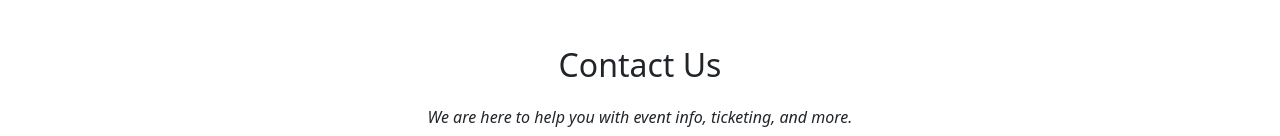
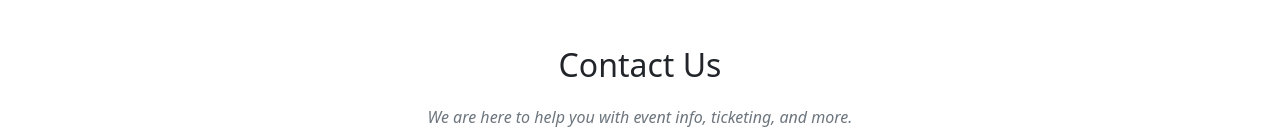
Before and after one commit to Ashna-Wasif/events-project, a plain HTML site: page index.html in a window 1280 px wide. Shown: the part 1330-1466 px from the top of the page. Drawn offline with nearby package versions, Linux system fonts and the light colour scheme.

Commit message:
Final Commit

```diff
--- a/index.html
+++ b/index.html
@@ -53,7 +53,7 @@
 <div class="container my-5">
   <h2 class="text-center mb-4" id="Contact-us">Contact Us</h2>
   <div class="row align-items-center">
-    <h6 class="text-center"><i>We are here to help you with event info, ticketing, and more.</i></h6>
+    <h6 class="text-center text-secondary"><i>We are here to help you with event info, ticketing, and more.</i></h6>
     <div class="col-md-6">
       <form>
         <div class="mb-3 text-start">
```
Also changed, not shown: Images/Contact.jpg, Images/HeroSection.jpeg, 3 other files.
